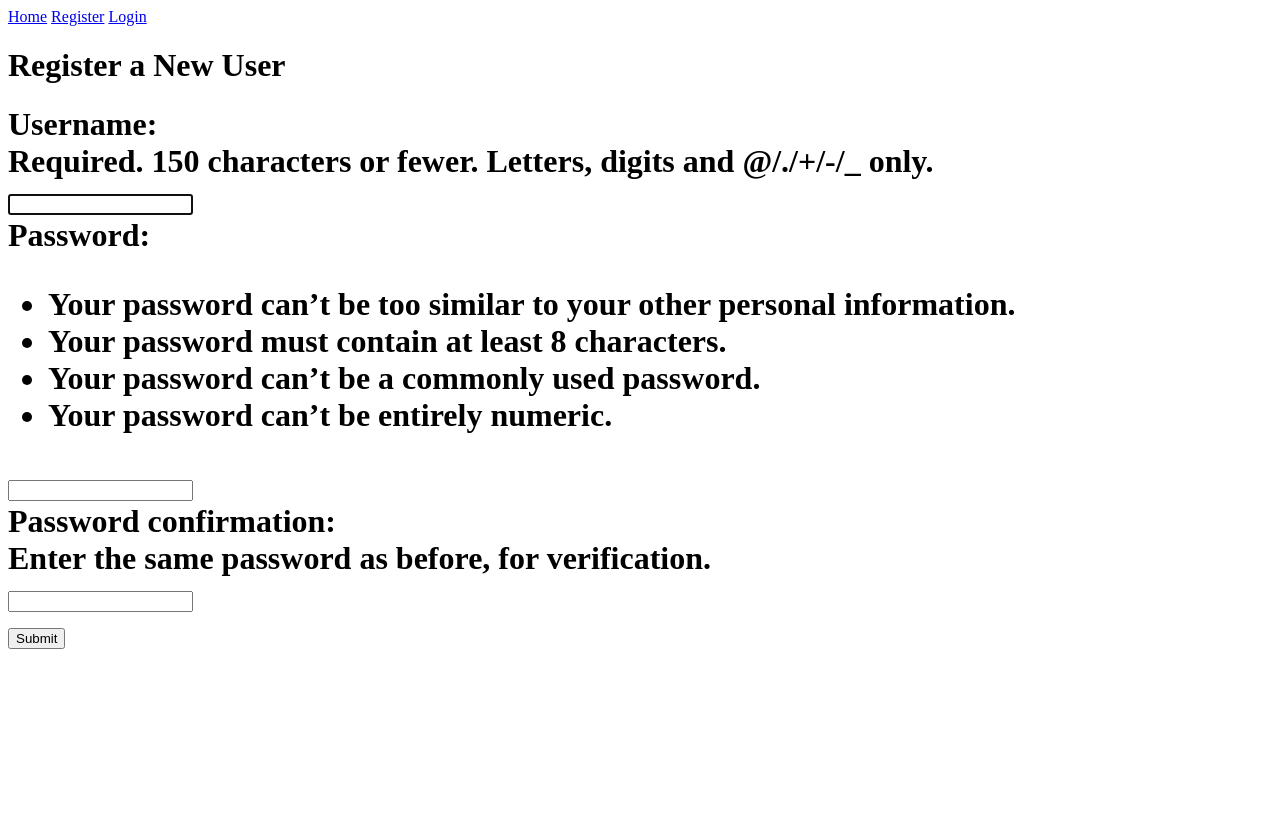
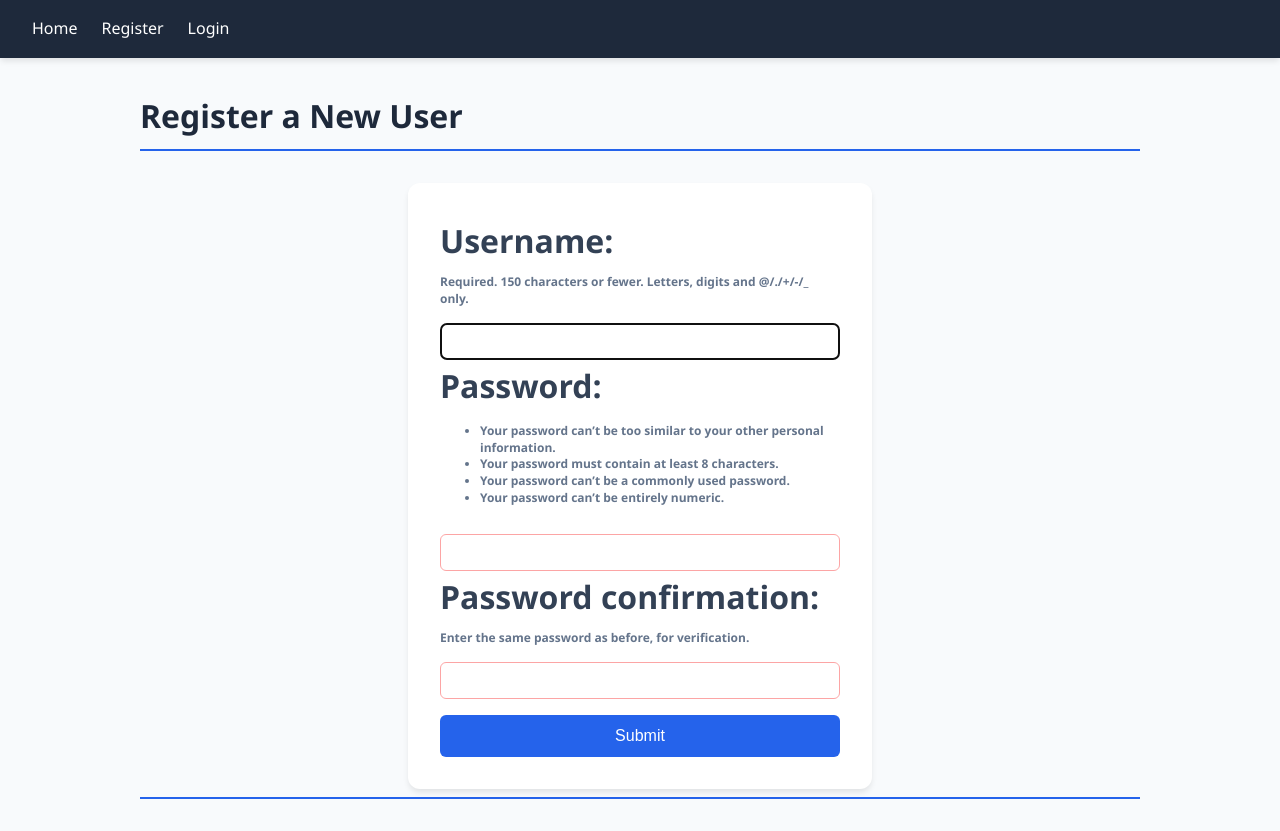
Before and after one commit to FanniFarkas/photo-album, a Django app: page /users/register in a window 1280 px wide. Before the commit the page ends 649 px from the top, so only its background shows below. Run offline with Django 5.2, Linux system fonts and the light colour scheme.

Commit message:
css added

```diff
--- a/photoalbum/photoalbum/settings.py
+++ b/photoalbum/photoalbum/settings.py
@@ -121,9 +121,11 @@ USE_TZ = True
 
 STATIC_URL = 'static/'
 
-STATICFILES_DIR = [
+STATICFILES_DIRS = [
     os.path.join(BASE_DIR, 'static')
 ]
+
+STATIC_ROOT = os.path.join(BASE_DIR, 'staticfiles')
 
 MEDIA_URL = 'media/'
 
--- a/photoalbum/photoalbum/templates/layout.html
+++ b/photoalbum/photoalbum/templates/layout.html
@@ -1,6 +1,8 @@
 <!DOCTYPE html>
+{% load static %}
 <html lang="en">
 <head>
+    <link rel="stylesheet" href="{% static 'css/style.css' %}">
     <meta charset="UTF-8">
     <meta name="viewport" content="width=device-width, initial-scale=1.0">
     <title>
--- a/photoalbum/photolist/templates/photos.html
+++ b/photoalbum/photolist/templates/photos.html
@@ -5,13 +5,13 @@
 
 {% block content %}
      {% for photo in photos %}
-            <artical>
+            <article class='animation'>
                 <h2>
                     <a href = "{% url 'photos:picture' name=photo.title %}">
                         {{ photo.title }}
                     </a>
                 </h2>
                 <p>{{ photo.date }}</p>
-            </artical>
+            </article>
     {% endfor %}
 {% endblock %}
--- /dev/null
+++ b/photoalbum/static/css/style.css
@@ -0,0 +1,236 @@
+
+:root {
+    --primary: #2563eb;
+    --dark: #1e293b;
+    --light: #f8fafc;
+    --text: #334155;
+    --shadow: 0 4px 6px -1px rgb(0 0 0 / 0.1);
+}
+
+body {
+    font-family: 'Segoe UI', Tahoma, Geneva, Verdana, sans-serif;
+    background-color: var(--light);
+    color: var(--text);
+    margin: 0;
+    line-height: 1.6;
+}
+
+
+nav {
+    background-color: var(--dark);
+    padding: 1rem 2rem;
+    display: flex;
+    align-items: center;
+    gap: 1.5rem;
+    box-shadow: var(--shadow);
+    justify-content: flex-start;
+}
+
+nav a {
+    color: white;
+    text-decoration: none;
+    font-weight: 500;
+    transition: color 0.3s;
+}
+
+nav a:hover {
+    color: var(--primary);
+}
+
+nav form {
+    display: inline; /* Hogy egy vonalba kerüljön a linkekkel */
+    margin: 0;
+    padding: 0;
+    background: none; /* Töröljük a korábbi általános form hátteret */
+    box-shadow: none;
+    margin-left: auto;
+}
+nav form button {
+    background: none;
+    border: none;
+    color: white;
+    font-family: inherit;
+    font-size: inherit;
+    font-weight: 500;
+    cursor: pointer;
+    padding: 0;
+    margin: 0;
+    transition: color 0.3s;
+    text-decoration: none;
+}
+
+/* Hover effekt, hogy ugyanúgy viselkedjen, mint a Home link */
+nav form button:hover {
+    color: #2563eb; /* Ugyanaz a kék, mint a linkeknél */
+}
+nav button {
+    background: #ef4444;
+    color: white;
+    border: none;
+    padding: 0.5rem 1rem;
+    border-radius: 0.375rem;
+    cursor: pointer;
+}
+
+
+main {
+    max-width: 1000px;
+    margin: 2rem auto;
+    padding: 0 1rem;
+}
+
+h1 {
+    color: var(--dark);
+    border-bottom: 2px solid var(--primary);
+    padding-bottom: 0.5rem;
+    margin-bottom: 2rem;
+}
+
+
+.photo-grid {
+    display: flex;
+    flex-direction: column;
+    gap: 70px;              /* Megnövelt távolság a kártyák között */
+    padding: 20px 0;
+    max-width: 900px;
+    margin: 0 auto;
+}
+
+article {
+    background: white;
+    border-radius: 12px;
+    overflow: hidden;
+    box-shadow: 0 4px 15px rgba(0,0,0,0.1);
+    transition: transform 0.3s ease;
+    margin-bottom: 10px;    /* Plusz biztonsági távolság */
+    padding: 25px !important;
+}
+
+.animation:hover {
+    transform: translateY(-5px);
+}
+
+article img {
+    width: 100%;
+    height: 200px;
+    object-fit: cover;
+    border-radius: 0.5rem;
+}
+
+article h2 a {
+    color: var(--dark);
+    text-decoration: none;
+}
+
+
+form {
+    background: white;
+    padding: 2rem;
+    border-radius: 0.75rem;
+    box-shadow: var(--shadow);
+    max-width: 400px;
+    margin: 0 auto;
+}
+
+form p {
+    display: flex;
+    flex-direction: column;
+    margin-bottom: 1rem;
+}
+
+form input {
+    padding: 0.5rem;
+    border: 1px solid #cbd5e1;
+    border-radius: 0.25rem;
+}
+
+button[type="submit"], form button {
+    width: 100%;
+    background-color: var(--primary);
+    color: white;
+    border: none;
+    padding: 0.75rem;
+    border-radius: 0.375rem;
+    font-size: 1rem;
+    cursor: pointer;
+    margin-top: 1rem;
+}
+
+img {
+    max-width: 100%;
+    height: auto;
+    display: block;
+    border-radius: 8px;
+}
+
+/* 1. A Django által generált hibaüzenet lista stílusa */
+.errorlist {
+    margin: 0 0 1.5rem 0;
+    padding: 0;
+    list-style: none;
+    background-color: #fee2e2; /* Világospiros háttér */
+    border: 1px solid #fecaca;
+    border-radius: 8px;
+}
+
+/* 2. Az egyes hibaüzenetek a listán belül */
+.errorlist li {
+    color: #b91c1c; /* Sötétpiros szöveg */
+    font-size: 0.875rem;
+    font-weight: 600;
+    padding: 10px 15px;
+    border-bottom: 1px solid #fecaca;
+}
+
+.errorlist li:last-child {
+    border-bottom: none;
+}
+
+
+form p {
+    margin-bottom: 1.25rem;
+    display: flex;
+    flex-direction: column;
+}
+
+/* 4. A Django által generált Label-ek */
+form label {
+    font-weight: 600;
+    margin-bottom: 0.5rem;
+    color: #334155;
+    display: block;
+}
+
+/* 5. A súgószövegek (help_text), amik a jelszókövetelményeket mutatják */
+.helptext {
+    display: block;
+    font-size: 0.75rem;
+    color: #64748b;
+    margin-top: 0.25rem;
+    line-height: 1.4;
+}
+
+/* 6. Az input mezők formázása (attribútum szelekttal, ha nincs class) */
+form input[type="text"],
+form input[type="password"],
+form input[type="email"],
+form input[type="number"] {
+    width: 100%;
+    padding: 10px;
+    border: 1px solid #cbd5e1;
+    border-radius: 6px;
+    box-sizing: border-box;
+}
+
+/* 7. Ha egy mező hibás, a Django néha 'invalid' állapotot vagy hiba listát tesz mellé */
+form input:invalid {
+    border-color: #fca5a5;
+}
+
+article p {
+    font-size: 0.85rem;      /* Kisebb betűméret */
+    color: #64748b;          /* Szürkébb, kevésbé tolakodó szín */
+    margin-top: -10px;       /* Közelebb húzzuk a címhez */
+    margin-bottom: 15px;     /* Térköz a kép előtt */
+    font-style: italic;      /* Dőlt betű, hogy elkülönüljön */
+}
```
Also changed, not shown: photoalbum/photolist/templates/picture.html (+3 -6 lines).
